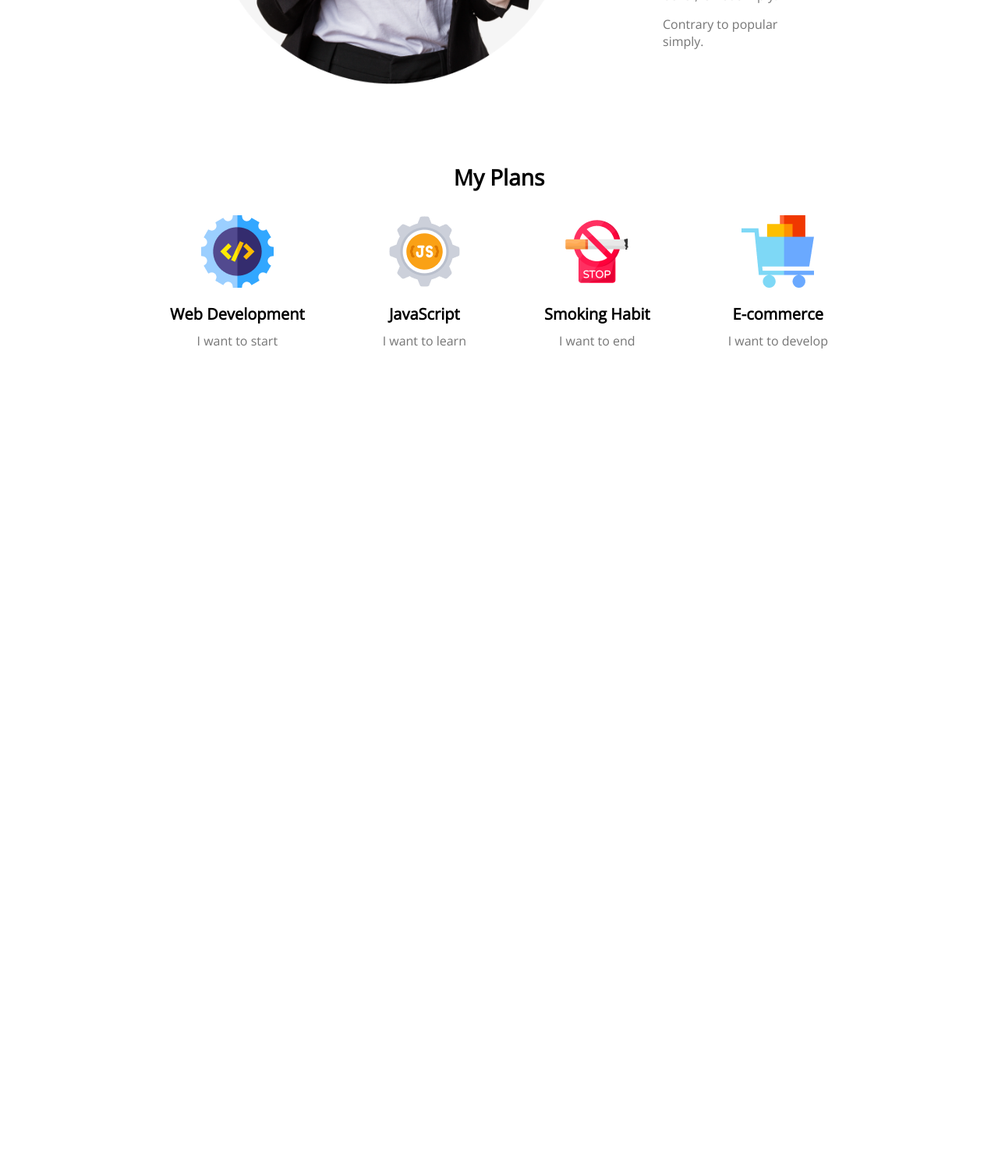
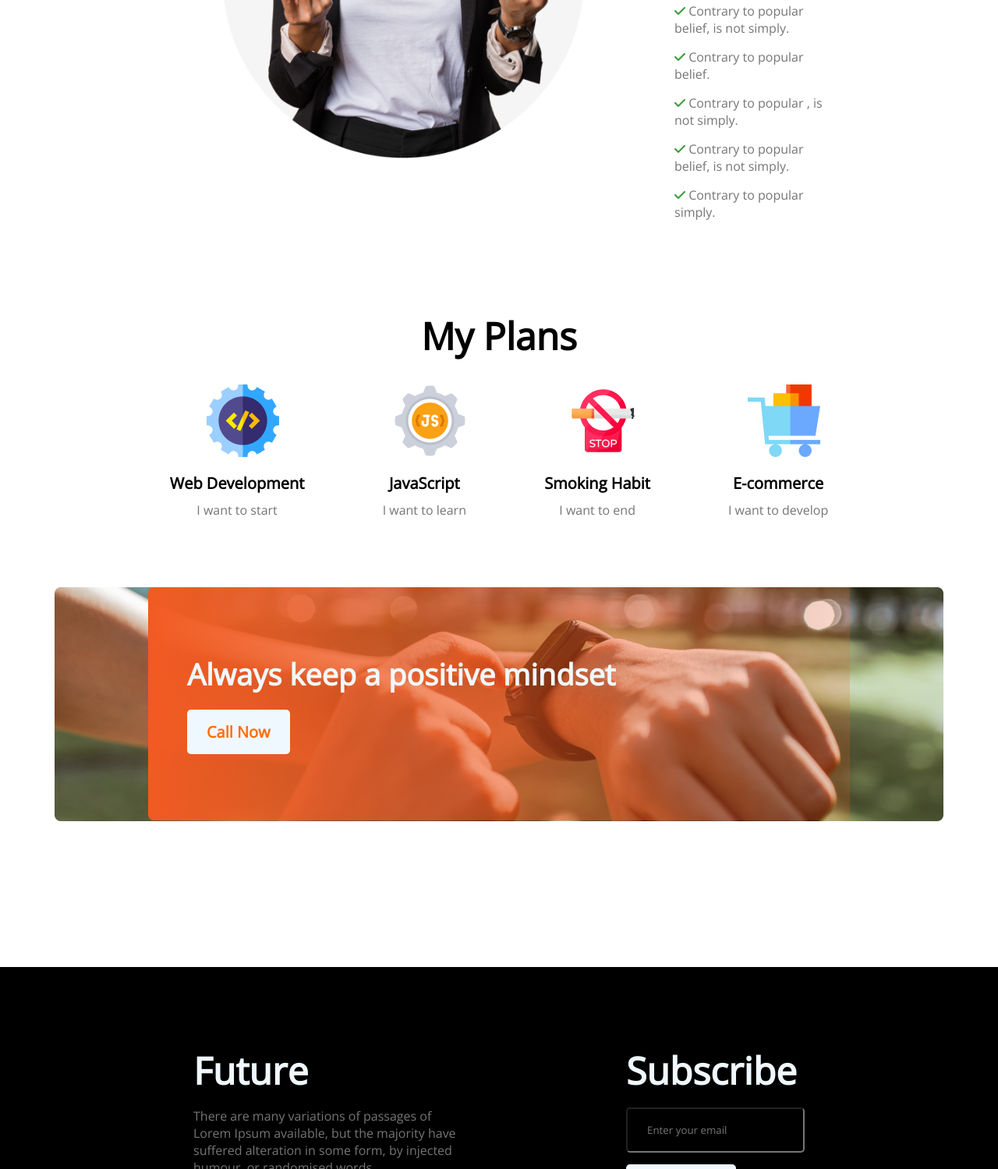
Before and after one commit to Adif2021/New-year-new-me, a plain HTML site: page index.html in a window 1280 px wide. Shown: the part 1301-2800 px from the top of the page at 78% size. Before the commit the page ends 1749 px from the top, so only its background shows below. Drawn offline with nearby package versions, Linux system fonts and the light colour scheme.

Commit message:
complete

```diff
--- a/index.html
+++ b/index.html
@@ -8,6 +8,8 @@
     <link rel="preconnect" href="https://fonts.googleapis.com">
 <link rel="preconnect" href="https://fonts.gstatic.com" crossorigin>
 <link href="https://fonts.googleapis.com/css2?family=Open+Sans&display=swap" rel="stylesheet">
+<script src="https://kit.fontawesome.com/d4e8de1515.js"
+crossorigin="anonymous"></script>
 
 </head>
 <body>
@@ -26,22 +28,22 @@
         <section class="failure">
             <img width="500px" src="images/person.png" alt="">
                 <div class="fail">
-                    <h3 class="failure-title">My failures of previous year</h3>
+                    <h1 class="failure-title">My failures of previous year</h1>
                     <p class="failure-description">Contrary to popular belief, Lorem Ipsum is not
                         simply random text. It has roots in a piece of
                         classical Latin literature from 45 BC, making it over
                         2000 years old. Richard McClintock.</p>
-                        <p class="failure-description">Contrary to popular belief, is not simply.</p>
-                        <p class="failure-description">Contrary to popular belief.</p>
-                        <p class="failure-description">Contrary to popular , is not simply.</p>
-                        <p class="failure-description">Contrary to popular belief, is not simply.</p>
-                        <p class="failure-description">Contrary to popular simply.</p>
+                        <p class="failure-description"><i class="fa-solid fa-check"></i> Contrary to popular belief, is not simply.</p>
+                        <p class="failure-description"><i class="fa-solid fa-check"></i> Contrary to popular belief.</p>
+                        <p class="failure-description"><i class="fa-solid fa-check"></i> Contrary to popular , is not simply.</p>
+                        <p class="failure-description"><i class="fa-solid fa-check"></i> Contrary to popular belief, is not simply.</p>
+                        <p class="failure-description"><i class="fa-solid fa-check"></i> Contrary to popular simply.</p>
                 </div>
         </section>
 
         <!-- plan section -->
         <section class="plan">
-            <h3 class="plan-title">My Plans</h3>
+            <h1 class="plan-title">My Plans</h1>
         <div class="skills">
             <div class="skill-items">
                 <img src="images/icons/web.png" alt="">
@@ -64,8 +66,38 @@
                 <p class="item-description">I want to develop</p>
             </div>
         </div>
+    </section>
+           <!-- mindset section -->
 
-        </section>
+    <section class="positive">
+       <div class="mindset">
+        <h3 class="positive-title">Always keep a positive mindset</h3>
+        <button class="btn-secondary">Call Now</button>
+       </div>
+
+    </section>
     </main>
+    <footer>
+        <div class="end">
+            <div class="future">
+                <h2 class="title">Future</h2>
+                <p class="description">There are many variations of passages of Lorem Ipsum
+                    available, but the majority have suffered alteration in some
+                    form, by injected humour, or randomised words</p>
+                    <p class="description ">Email : info@gmail.com</p>
+                    <p class="description">Phone : 01700 00 000</p>
+                  <div class="img">
+                    <img src="images/icons/fb.png" alt=""><img src="images/icons/twitter.png" alt=""><img src="images/icons/youtube.png" alt="">
+                  </div>
+            </div>
+            <div class="subscription">
+                <h3 class="title">Subscribe</h3>
+                <input type="email" name="" id="" placeholder="Enter your email">
+                <button class="btn-secondary">Subscribe</button>
+
+            </div>
+
+        </div>
+    </footer>
 </body>
 </html>
--- a/styles/new-year.css
+++ b/styles/new-year.css
@@ -39,11 +39,14 @@ section{
     padding: 50px 250px;
     gap: 100px;
 }
+i{
+    color: rgba(0, 128, 0, 0.785);
+}
 .fail{
 
 }
 .failure-title{
-    font-size: 28px;
+    font-size: 48px;
     font-weight: bolder;
     margin-bottom: 15px;
 
@@ -58,7 +61,7 @@ section{
     text-align: center;
 }
 .plan-title{
-    font-size: 28px;
+    font-size: 48px;
     font-weight:bolder;
     margin-bottom: 30px;
 }
@@ -77,3 +80,61 @@ section{
     color: #757575;
     margin-top: 10px;
 }
+/* mindset styles */
+.positive{
+    background-image: url(../images/watch.png);
+    background-repeat: no-repeat;
+    background-position: center ;
+    padding: 38px 190px;
+}
+.mindset{
+    background-image: url(../images/gradient2.png) ;
+    background-position: left;
+    padding: 85px 50px;
+    text-align: left;
+    margin:;
+}
+.positive-title{
+    color: aliceblue;
+    font-size: 38px;
+    font-weight: 700;
+    margin-bottom: 20px;
+}
+.btn-secondary{
+    color: #FD6E0A;
+    background: aliceblue;
+    border: 0;
+    border-radius: 5px;
+    padding: 15px 25px;
+    font-size: 20px;
+    font-weight: 700;
+}
+footer{
+    margin-top: 150px;
+}
+.end{
+    display: flex;
+    background: black;
+    padding: 100px 248px;
+    gap: 200px;
+}
+img{
+    padding-left: 15px;
+}
+.title{
+    font-size: 48px;
+    color: aliceblue;
+    margin-bottom: 15px;
+}
+input{
+    background: black;
+    color: aliceblue;
+    margin-bottom: 15px;
+    border: 0 0 white;
+    border-radius: 5px;
+    padding: 18px 25px;
+}
+.description{
+    color: #757575;
+    margin-bottom: 15px;
+}
```
